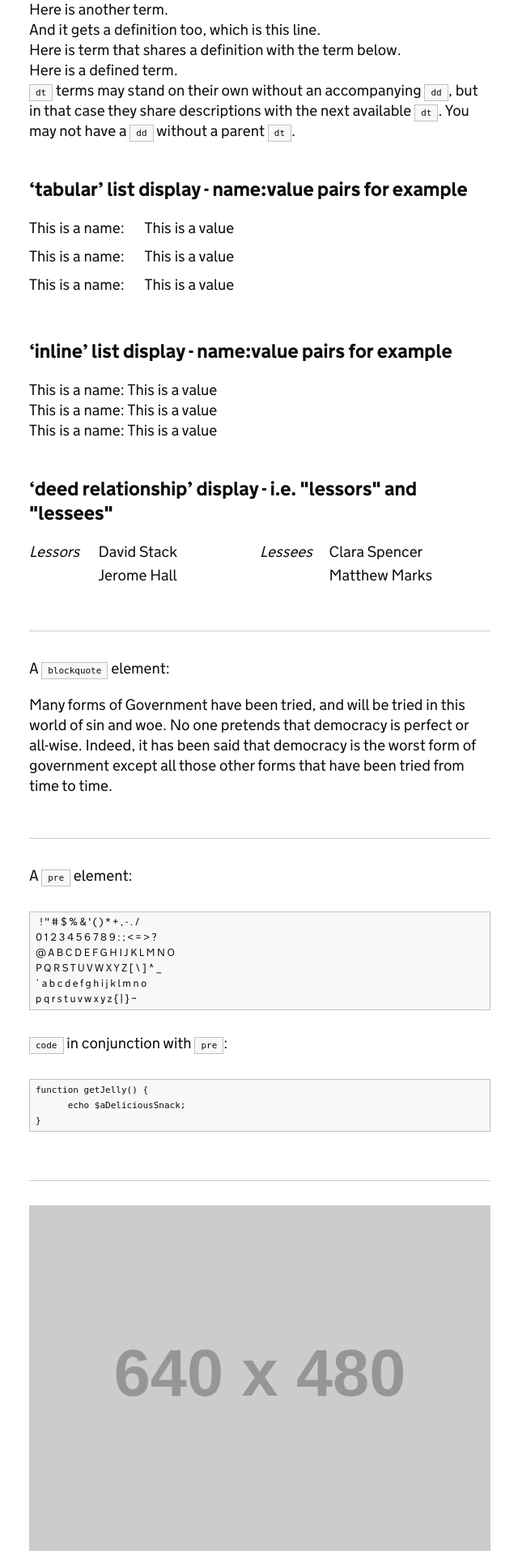
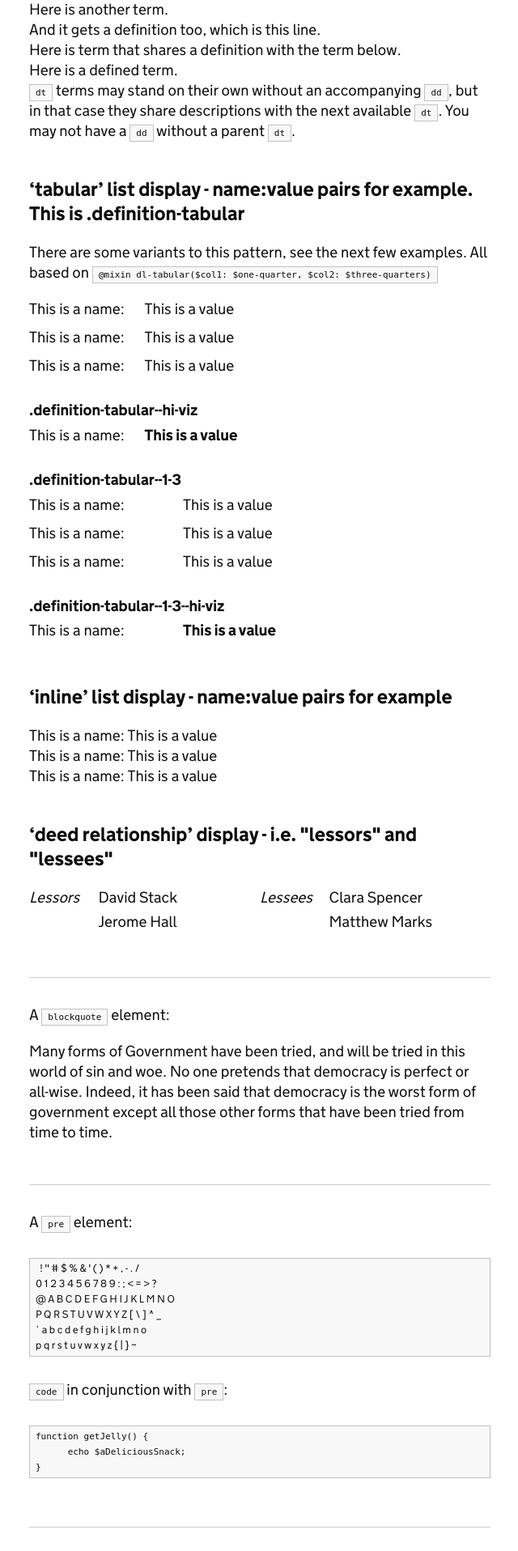
Before and after one commit to LandRegistry-Attic/external-style-guide, a Flask app: page /typography in a window 1280 px wide. Shown: the part 3204-5120 px from the top of the page at 81% size, without its empty margins (124-764 px from the left). Run offline with Flask 2, Linux system fonts and the light colour scheme; grey boxes labelled with a size stand in for pictures from a placeholder-image service; some libraries are stand-ins or nearby versions.

Commit message:
Creating mixin for tabular DL elements

```diff
--- a/app/static/development/stylesheets/landregistry-main.css
+++ b/app/static/development/stylesheets/landregistry-main.css
@@ -10,7 +10,7 @@
 @-o-viewport {
   width: device-width;
 }
-#content:after, .definition-tabular:after, .definition-inline:after, .deed-relationship:after, .callout:after, .callout--summary .lede:after, .result:after, #global-header .header-wrapper .header-global .site-search:after, #global-header form#search .content:after, #footer .footer-categories:after {
+#content:after, .definition-tabular:after, .definition-tabular--hi-viz:after, .definition-tabular--1-3:after, .definition-tabular--1-3--hi-viz:after, .definition-inline:after, .deed-relationship:after, .callout:after, .callout--summary .lede:after, .result:after, #global-header .header-wrapper .header-global .site-search:after, #global-header form#search .content:after, #footer .footer-categories:after {
   content: "";
   display: block;
   clear: both;
@@ -42,7 +42,7 @@
 @-o-viewport {
   width: device-width;
 }
-#content:after, .definition-tabular:after, .definition-inline:after, .deed-relationship:after, .callout:after, .callout--summary .lede:after, .result:after, #global-header .header-wrapper .header-global .site-search:after, #global-header form#search .content:after, #footer .footer-categories:after {
+#content:after, .definition-tabular:after, .definition-tabular--hi-viz:after, .definition-tabular--1-3:after, .definition-tabular--1-3--hi-viz:after, .definition-inline:after, .deed-relationship:after, .callout:after, .callout--summary .lede:after, .result:after, #global-header .header-wrapper .header-global .site-search:after, #global-header form#search .content:after, #footer .footer-categories:after {
   content: "";
   display: block;
   clear: both;
@@ -60,7 +60,7 @@
 @-o-viewport {
   width: device-width;
 }
-#content:after, .definition-tabular:after, .definition-inline:after, .deed-relationship:after, .callout:after, .callout--summary .lede:after, .result:after, #global-header .header-wrapper .header-global .site-search:after, #global-header form#search .content:after, #footer .footer-categories:after {
+#content:after, .definition-tabular:after, .definition-tabular--hi-viz:after, .definition-tabular--1-3:after, .definition-tabular--1-3--hi-viz:after, .definition-inline:after, .deed-relationship:after, .callout:after, .callout--summary .lede:after, .result:after, #global-header .header-wrapper .header-global .site-search:after, #global-header form#search .content:after, #footer .footer-categories:after {
   content: "";
   display: block;
   clear: both;
@@ -72,7 +72,7 @@
 @-o-viewport {
   width: device-width;
 }
-#content:after, .definition-tabular:after, .definition-inline:after, .deed-relationship:after, .callout:after, .callout--summary .lede:after, .result:after, #global-header .header-wrapper .header-global .site-search:after, #global-header form#search .content:after, #footer .footer-categories:after {
+#content:after, .definition-tabular:after, .definition-tabular--hi-viz:after, .definition-tabular--1-3:after, .definition-tabular--1-3--hi-viz:after, .definition-inline:after, .deed-relationship:after, .callout:after, .callout--summary .lede:after, .result:after, #global-header .header-wrapper .header-global .site-search:after, #global-header form#search .content:after, #footer .footer-categories:after {
   content: "";
   display: block;
   clear: both;
@@ -1250,26 +1250,58 @@ ol li {
   margin-top: 0;
 }
 
-/* dd */
-@media (min-width: 641px) {
-  .definition-tabular dt {
+/* dl */
+@media (min-width: 641px) {
+  .definition-tabular dt, .definition-tabular--hi-viz dt {
     float: left;
     clear: left;
     width: 25%;
     margin-bottom: 10px;
   }
 }
-.definition-tabular dt:after {
+.definition-tabular dt:after, .definition-tabular--hi-viz dt:after {
   content: ':';
 }
-.definition-tabular dd {
+.definition-tabular dd, .definition-tabular--hi-viz dd {
   margin-bottom: 10px;
 }
 @media (min-width: 641px) {
-  .definition-tabular dd {
+  .definition-tabular dd, .definition-tabular--hi-viz dd {
     float: left;
     width: 75%;
   }
+}
+
+/* dl */
+.definition-tabular--hi-viz dd {
+  font-weight: bold;
+}
+
+/* dl */
+@media (min-width: 641px) {
+  .definition-tabular--1-3 dt, .definition-tabular--1-3--hi-viz dt {
+    float: left;
+    clear: left;
+    width: 33.33333%;
+    margin-bottom: 10px;
+  }
+}
+.definition-tabular--1-3 dt:after, .definition-tabular--1-3--hi-viz dt:after {
+  content: ':';
+}
+.definition-tabular--1-3 dd, .definition-tabular--1-3--hi-viz dd {
+  margin-bottom: 10px;
+}
+@media (min-width: 641px) {
+  .definition-tabular--1-3 dd, .definition-tabular--1-3--hi-viz dd {
+    float: left;
+    width: 66.66667%;
+  }
+}
+
+/* dl */
+.definition-tabular--1-3--hi-viz dd {
+  font-weight: bold;
 }
 
 /* dd */
@@ -1497,7 +1529,7 @@ pre code {
 .callout--summary .title-plan {
   border: 2px solid white;
 }
-.callout--summary .definition-tabular dd {
+.callout--summary .definition-tabular dd, .callout--summary .definition-tabular--hi-viz dd {
   font-weight: bold;
 }
 
@@ -1782,7 +1814,7 @@ nav ol, nav ul {
 @-o-viewport {
   width: device-width;
 }
-#content:after, .definition-tabular:after, .definition-inline:after, .deed-relationship:after, .callout:after, .callout--summary .lede:after, .result:after, #global-header .header-wrapper .header-global .site-search:after, #global-header form#search .content:after, #footer .footer-categories:after {
+#content:after, .definition-tabular:after, .definition-tabular--hi-viz:after, .definition-tabular--1-3:after, .definition-tabular--1-3--hi-viz:after, .definition-inline:after, .deed-relationship:after, .callout:after, .callout--summary .lede:after, .result:after, #global-header .header-wrapper .header-global .site-search:after, #global-header form#search .content:after, #footer .footer-categories:after {
   content: "";
   display: block;
   clear: both;
--- a/app/templates/style-guide/typography.html
+++ b/app/templates/style-guide/typography.html
@@ -134,7 +134,8 @@
             <dd><code>dt</code> terms may stand on their own without an accompanying <code>dd</code>, but in that case they share descriptions with the next available <code>dt</code>. You may not have a <code>dd</code> without a parent <code>dt</code>.</dd>
           </dl>
 
-          <h3>‘tabular’ list display - name:value pairs for example</h3>
+          <h3>‘tabular’ list display - name:value pairs for example. This is .definition-tabular</h3>
+          <p>There are some variants to this pattern, see the next few examples. All based on <code>@mixin dl-tabular($col1: $one-quarter, $col2: $three-quarters)</code></p>
 
           <dl class="definition-tabular">
             <dt>This is a name</dt>
@@ -143,6 +144,30 @@
             <dt>This is a name</dt>
             <dd>This is a value</dd>
 
+            <dt>This is a name</dt>
+            <dd>This is a value</dd>
+          </dl>
+
+          <h4>.definition-tabular--hi-viz</h4>
+          <dl class="definition-tabular--hi-viz">
+            <dt>This is a name</dt>
+            <dd>This is a value</dd>
+          </dl>
+
+          <h4>.definition-tabular--1-3</h4>
+          <dl class="definition-tabular--1-3">
+            <dt>This is a name</dt>
+            <dd>This is a value</dd>
+
+            <dt>This is a name</dt>
+            <dd>This is a value</dd>
+
+            <dt>This is a name</dt>
+            <dd>This is a value</dd>
+          </dl>
+
+          <h4>.definition-tabular--1-3--hi-viz</h4>
+          <dl class="definition-tabular--1-3--hi-viz">
             <dt>This is a name</dt>
             <dd>This is a value</dd>
           </dl>
```
Also changed, not shown: app/static/development/landregistry-elements/_typography.scss (+29 -4 lines), app/static/build/stylesheets/landregistry-main.css.
